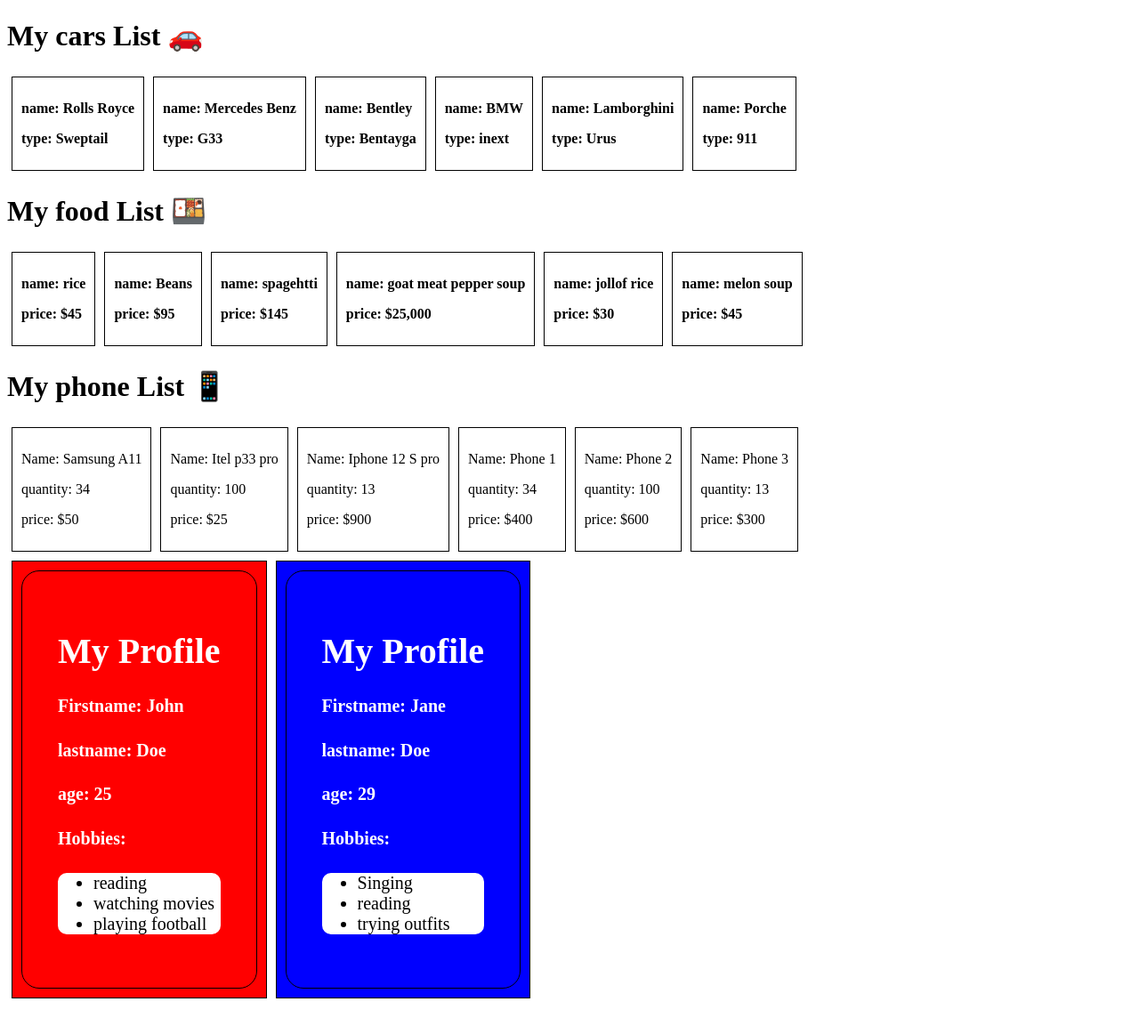
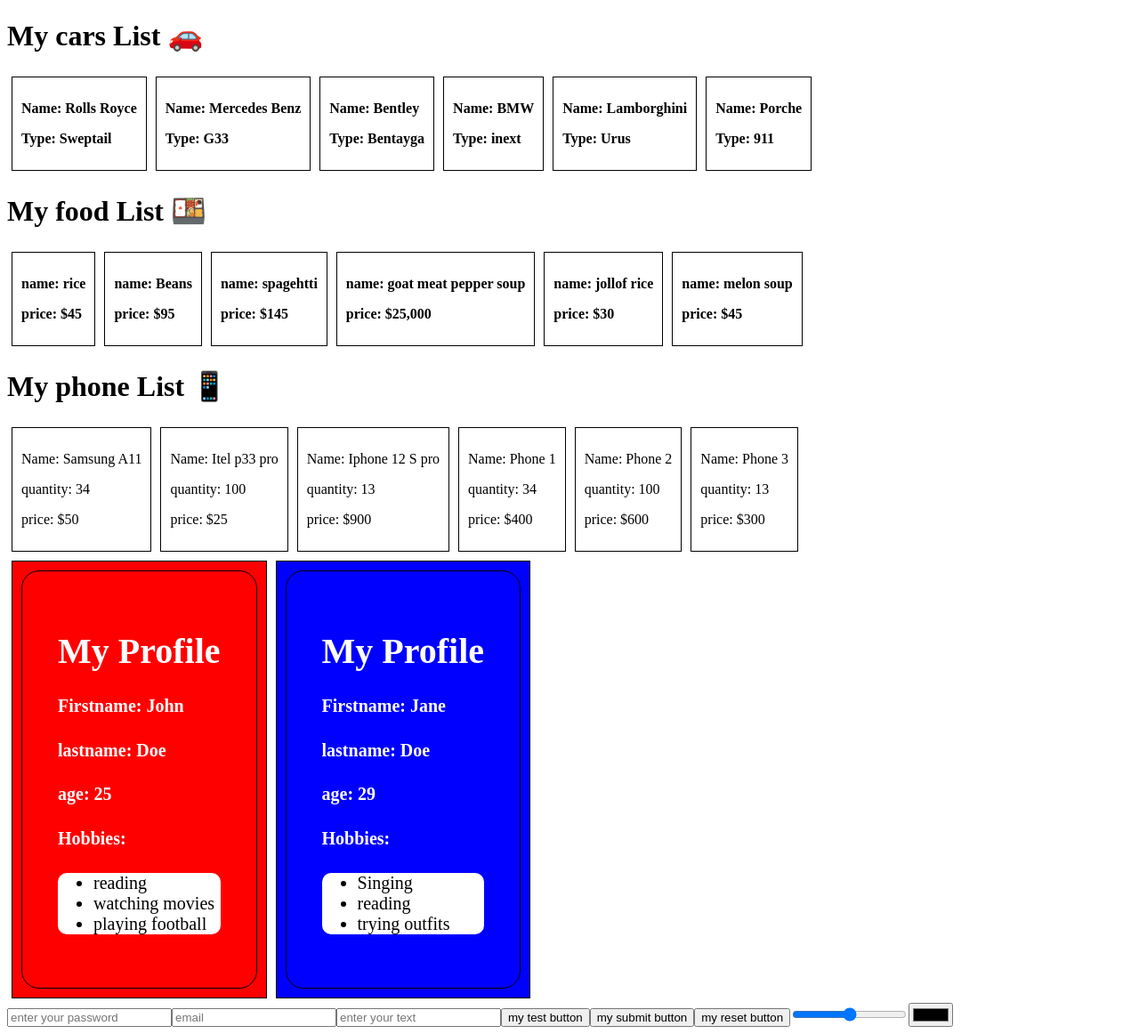
Before and after one commit to O-tega/ReactProject1, a React (Create React App) app: page / in a window 1280 px wide. Shown: the whole page at 89% size. Before the commit the page ends 1135 px from the top, so only its background shows below. Built offline with nearby package versions, Linux system fonts and the light colour scheme.

Commit message:
creating a reusable component with react

```diff
--- a/src/App.js
+++ b/src/App.js
@@ -2,6 +2,7 @@ import Cars from './components/Cars';
 import Food from './components/Food';
 import Phone from './components/Phone'
 import Profile from './components/Profile'
+import FormElement from './components/FormElement'
 import './App.css';
 
 
@@ -16,27 +17,27 @@ function App() {
     carList: [
       {
         name: 'Rolls Royce',
-        model: 'Sweptail'
+        type: 'Sweptail'
       },
       {
         name: 'Mercedes Benz',
-        model: 'G33',
+        type: 'G33',
       },
       {
         name: 'Bentley',
-        model: 'Bentayga',
+        type: 'Bentayga',
       },
       {
         name: 'BMW',
-        model: 'inext',
+        type: 'inext',
       },
       {
         name: 'Lamborghini',
-        model: 'Urus',
+        type: 'Urus',
       },
       {
         name: 'Porche',
-        model: '911',
+        type: '911',
       },
     ]
   }
@@ -119,6 +120,15 @@ function App() {
 
       <Profile firstname ="Jane" lastname="Doe" age={29} hobbies = {['Singing', 'reading', 'trying outfits']} className = "bg-blue"/>
       </div>
+
+      <FormElement type ="password" placeholder="enter your password"/>
+      <FormElement type ="email" placeholder="email"/>
+      <FormElement type ="text" placeholder="enter your text"/>
+      <FormElement type ="button" value="my test button"/>
+      <FormElement type ="submit" value="my submit button"/>
+      <FormElement type ="reset" value="my reset button"/>
+      <FormElement type ="range"/>
+      <FormElement type ="color"/>
     </div>
 
   );
--- /dev/null
+++ b/src/components/Card.js
@@ -0,0 +1,12 @@
+import React from 'react';
+
+function Card({id, name, type}){
+    return(
+        <div>
+            <p>Name: {name}</p>
+            <p>Type: {type}</p>
+        </div>
+    )
+}
+
+export default Card
--- a/src/components/Cars.js
+++ b/src/components/Cars.js
@@ -1,24 +1,20 @@
 import React from 'react'
+import Card from './Card';
 
 const Cars = (props) =>{
     const{list} = props
     console.log(list);
     const newList = list.map((element, id) => {
-        return(
-            <div key = {id}>
-                <p>name: {element.name}</p>
-                <p>type: {element.model}</p>
-            </div>
-        )
+
+        return <Card {...element} id = {id}/>;
+
     });
-
-
     return(
         <div>
             <h1>My cars List 🚗</h1>
             <h4 className="d-flex">{newList}</h4>
         </div>
     )
-};
 
+    }
 export default Cars
--- /dev/null
+++ b/src/components/FormElement.js
@@ -0,0 +1,11 @@
+import React from 'react';
+
+const FormElement = ({type, name, value, placeholder})=>{
+
+        return (
+         <input type={type} name={name} placeholder={placeholder} value={value}/>
+        )
+}
+
+
+export default FormElement;
```
